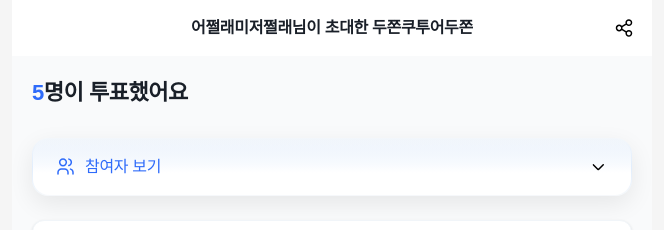
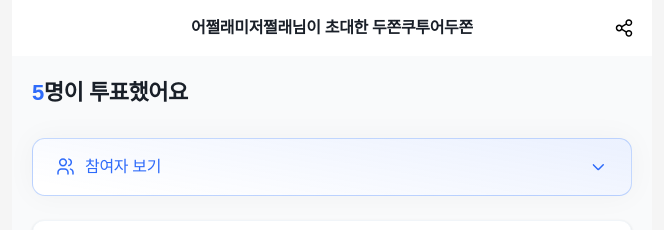
Before and after one commit to YAPP-Github/27th-Web-Team-2-FE, a Next.js app: page /participant/1 in a window 1280 px wide. Shown: the top 230 px of the page, without its empty margins (308-972 px from the left). Built offline with nearby package versions, Linux system fonts and the light colour scheme; a web font is replaced by a local one.

Commit message:
style: dropdown 스타일을 피그마 스타일과 동일하게 변경

```diff
--- a/src/shared/ui/dropdown/Dropdown.tsx
+++ b/src/shared/ui/dropdown/Dropdown.tsx
@@ -39,21 +39,14 @@ export default function Dropdown({
 
   return (
     <div ref={containerRef} className={`font-pretendard w-full ${className}`}>
-      {/* ✅ Gradient Border Wrapper */}
       <div
-        className={[
-          'rounded-2xl p-px',
-          // 보더 그라데이션 (원하는 톤으로 조절)
-          'bg-linear-to-b from-blue-200/10 via-blue-200/40 to-blue-200/5',
-          // 이미지처럼 은은한 바깥 그림자
-          'shadow-[0_8px_24px_rgba(0,0,0,0.08)]',
-        ].join(' ')}
-      >
-        <div
-          className={[
-            'rounded-2xl',
-            'bg-linear-to-b from-(--color-blue-10)/5 via-(--color-gray-0) via-60% to-(--color-gray-0)',
-          ].join(' ')}
+        style={{
+          borderRadius: '0.8rem',
+          border: '1px solid var(--primary-subtler, rgba(60, 126, 250, 0.30))',
+          background:
+            'linear-gradient(10deg, rgba(255, 255, 255, 0.00) 7.66%, rgba(46, 107, 250, 0.09) 93.19%), var(--Primitive-Gray-scale-0, #FFF)',
+          boxShadow: '0 0 30px 0 rgba(0, 0, 0, 0.04)',
+        }}
       >
         {/* Header (Trigger) */}
         <button
@@ -68,11 +61,7 @@ export default function Dropdown({
           aria-expanded={isOpen}
         >
           <div className='flex items-center gap-2'>
-              <Icon
-                name='ic_people'
-                className='text-primary-default'
-                size={24}
-              />
+            <Icon name='ic_people' className='text-primary-default' size={24} />
             <span className='text-body-2 text-primary-default'>
               참여자 보기
             </span>
@@ -84,7 +73,11 @@ export default function Dropdown({
               isOpen ? '' : 'rotate-180',
             ].join(' ')}
           >
-              <Icon name='arrow_down' size={24} />
+            <Icon
+              name='arrow_down'
+              className='text-primary-default'
+              size={24}
+            />
           </div>
         </button>
 
@@ -131,6 +124,5 @@ export default function Dropdown({
         {/* (옵션) 닫힌 상태에서도 footer를 보이고 싶으면 이 위치로 빼면 됨 */}
       </div>
     </div>
-    </div>
   );
 }
```
Lines whose indentation alone changed are shown as unchanged.
